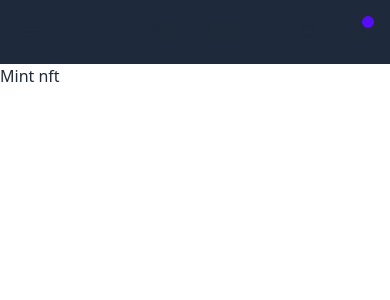
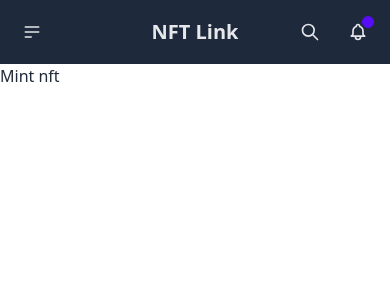
Before and after one commit to grmkris/nft-links, a Next.js app: page /mint-nft in a window 390 px wide. Shown: the top 300 px of the page. Built offline with nearby package versions, Linux system fonts and the light colour scheme.

Commit message:
added changes to mobile nav

```diff
--- a/components/NavbarMobile.tsx
+++ b/components/NavbarMobile.tsx
@@ -1,9 +1,10 @@
+import Link from "next/link";
 import React from "react";
 import Menu from "./Menu";
 
 function NavbarMobile() {
   return (
-    <div className="navbar bg-slate-800">
+    <div className="navbar bg-slate-800 text-gray-200">
       <div className="navbar-start">
         <div className="dropdown">
           <label tabIndex={0} className="btn btn-ghost btn-circle">
@@ -31,7 +32,9 @@
         </div>
       </div>
       <div className="navbar-center">
-        <a className="btn btn-ghost text-xl normal-case">NFT Link</a>
+        <Link href={"/"}>
+          <div className="btn btn-ghost text-xl normal-case">NFT Link</div>
+        </Link>
       </div>
       <div className="navbar-end">
         <button className="btn btn-ghost btn-circle">
```
